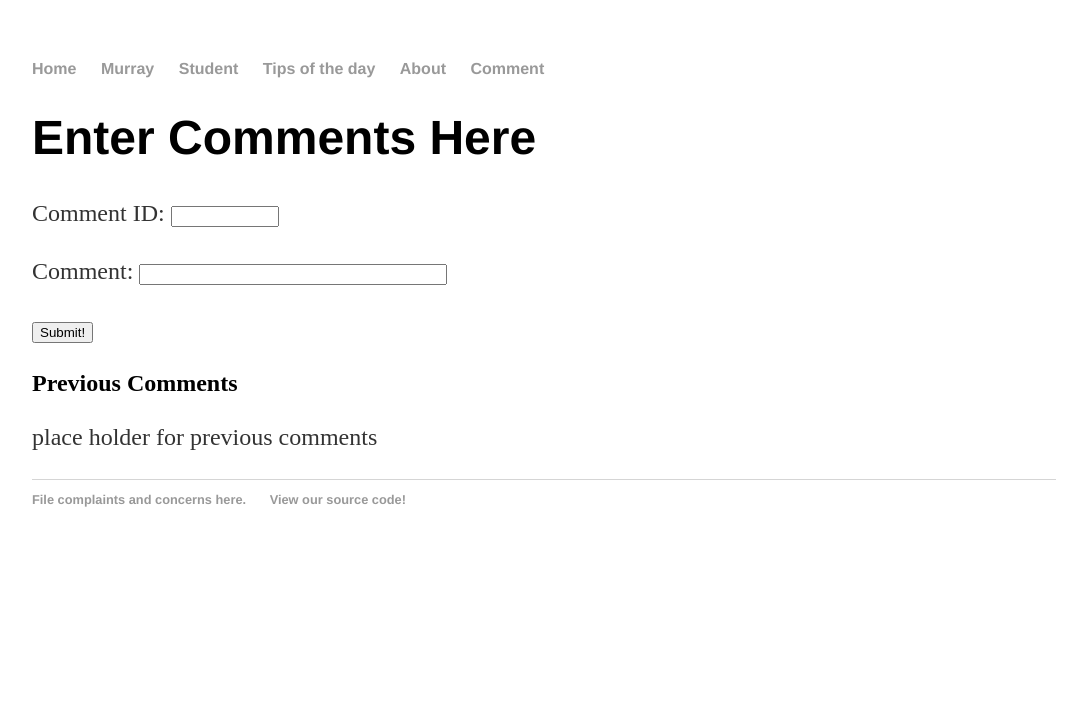
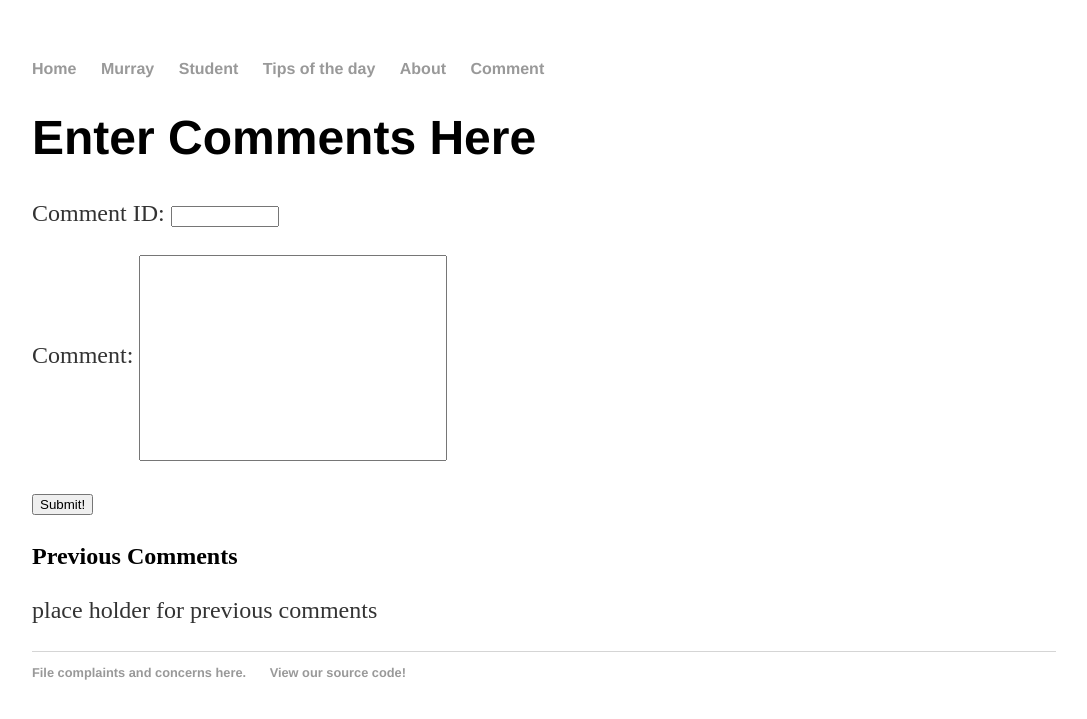
Before and after one commit to rowen2/rowen2.github.io, a Jekyll site: the page built from Comments/index.html, in a window 1280 px wide. Shown: the top 719 px of the page, without its empty margins (96-1183 px from the left). Built offline with Jekyll 4.4.1, drawn with Linux system fonts in a browser that asks for light colours; comment, search, counter and statistics services are not loaded.

Commit message:
Update index.html

```diff
--- a/Comments/index.html
+++ b/Comments/index.html
@@ -24,7 +24,7 @@ title: About (MUM)
 		<div class="about">
 			<h1>Enter Comments Here</h1>
 			<p>  Comment ID: <input type="text" name="CommentID" value="" style="width: 100px;"></p>
-			<p>  Comment: <input type="text" name="CommentText" value="" style="width: 300px;"></p>
+			<p>  Comment: <input type="text" name="CommentText" value="" style="width: 300px; height: 200px;"></p>
       			<p> <button onclick="writeComments(commentID, comment)">Submit!</button> </p>
 			<h2> Previous Comments </h2>
 			<p id="previousC"> place holder for previous comments </p>
```
